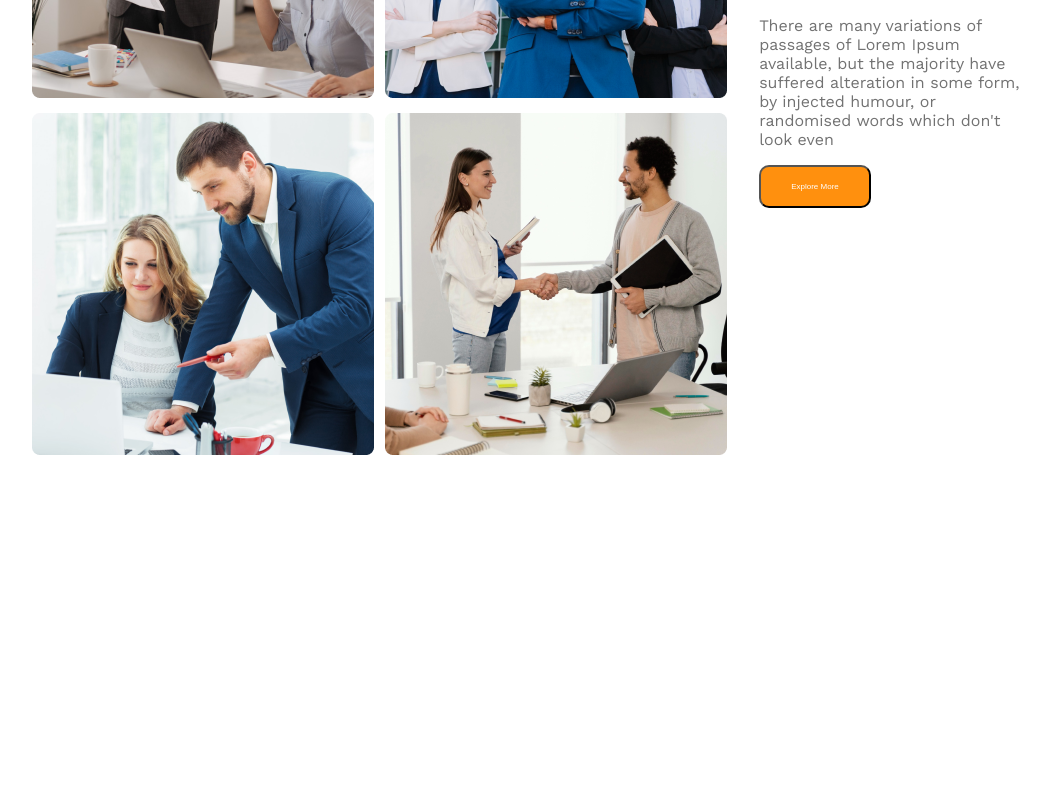
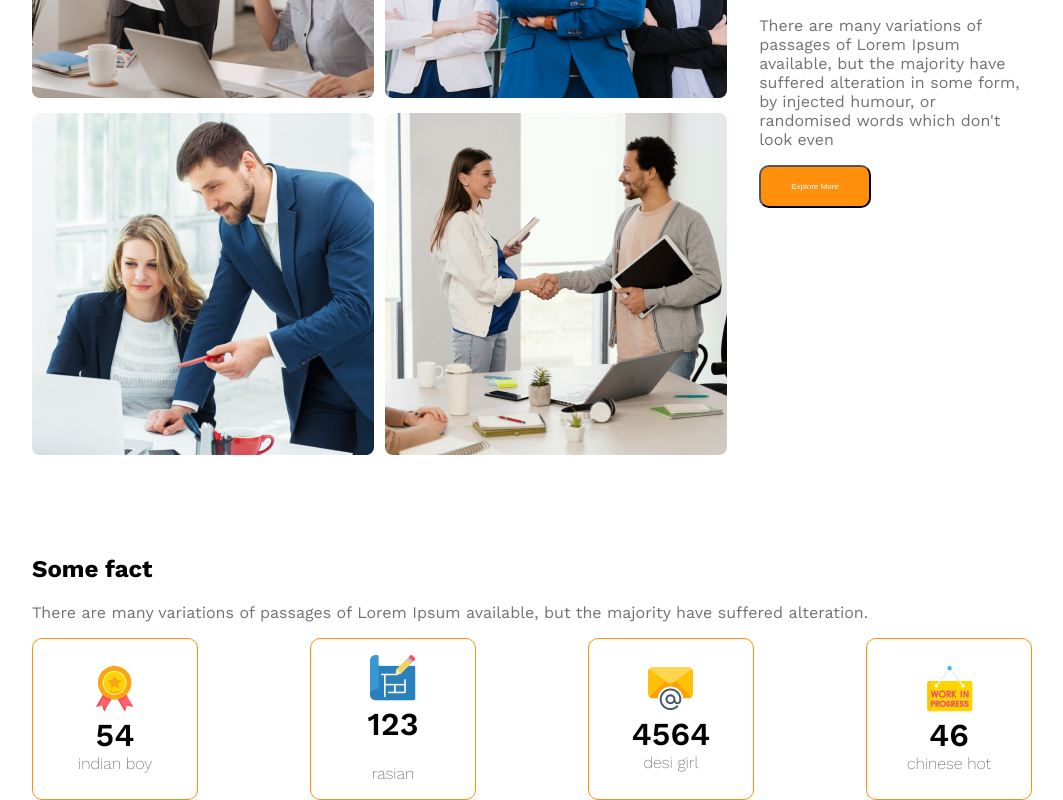
Before and after one commit to subhrotoBarmon/MT-2-MD-9, a plain HTML site: page index.html in a window 1280 px wide. Shown: the part 1426-2226 px from the top of the page, without its empty margins (108-1171 px from the left). Before the commit the page ends 1981 px from the top, so only its background shows below. Drawn offline with nearby package versions, Linux system fonts and the light colour scheme.

Commit message:
git add again

```diff
--- a/index.html
+++ b/index.html
@@ -46,8 +46,37 @@
                 <button class="mbtn1 light-button">Explore More</button>
             </div>
         </section>
+        <!-- madam -->
         <section class="sec2">
 
+        </section>
+        <!-- some fact -->
+        <section class="sec3">
+            <h2 class="3h1">Some fact</h2>
+            <p class="3p dark-3">There are many variations of passages of Lorem Ipsum available, but the majority have suffered alteration.</p>
+            <!-- .card-container>.card*4>img.3img+h4.number+h5.index -->
+                <div class="card-container">
+                    <div class="card display-flex">
+                        <div><img src="./images/icons/ribon.png" alt="" class="3img">
+                        <h4 class="number">54</h4>
+                        <h5 class="index">indian boy</h5></div>
+                    </div>
+                    <div class="card display-flex">
+                        <div><img src="./images/icons/projects.png" alt="" class="3img">
+                        <h4 class="number">123<h4>
+                        <h5 class="index">rasian</h5></div>
+                    </div>
+                    <div class="card display-flex">
+                        <div><img src="./images/icons/email.png" alt="" class="3img">
+                        <h4 class="number">4564</h4>
+                        <h5 class="index">desi girl</h5></div>
+                    </div>
+                    <div class="card display-flex">
+                        <div><img src="./images/icons/customers.png" alt="" class="3img">
+                        <h4 class="number">46</h4>
+                        <h5 class="index">chinese hot</h5></div>
+                    </div>
+                </div>
         </section>
     </main>
     <footer>
--- a/styles/model.css
+++ b/styles/model.css
@@ -98,6 +98,35 @@ main > section{
 .span1{
     color:#FF900E;
 }
+/* sec3 */
+.card-container{
+    display: grid;
+    grid-template-columns: repeat(4,1fr);
+    gap: 7rem;
+}
+.card{
+    border: 1px solid #FF900E;
+    justify-content: center;
+    align-items: center;
+    text-align: center;
+    padding: 1rem;
+    border-radius: 10px;
+}
+.number{
+    font-weight: 600;
+    font-size: 2rem;
+    margin-top: 0px;
+    margin-bottom: 0px;
+}
+.index{
+    color: #424242;
+    font-weight: 200;
+    font-size: 1rem;
+    margin-top: 0px;
+    margin-bottom: 0px;
+
+}
+
 
 /* meadia quary department*/
 
```
